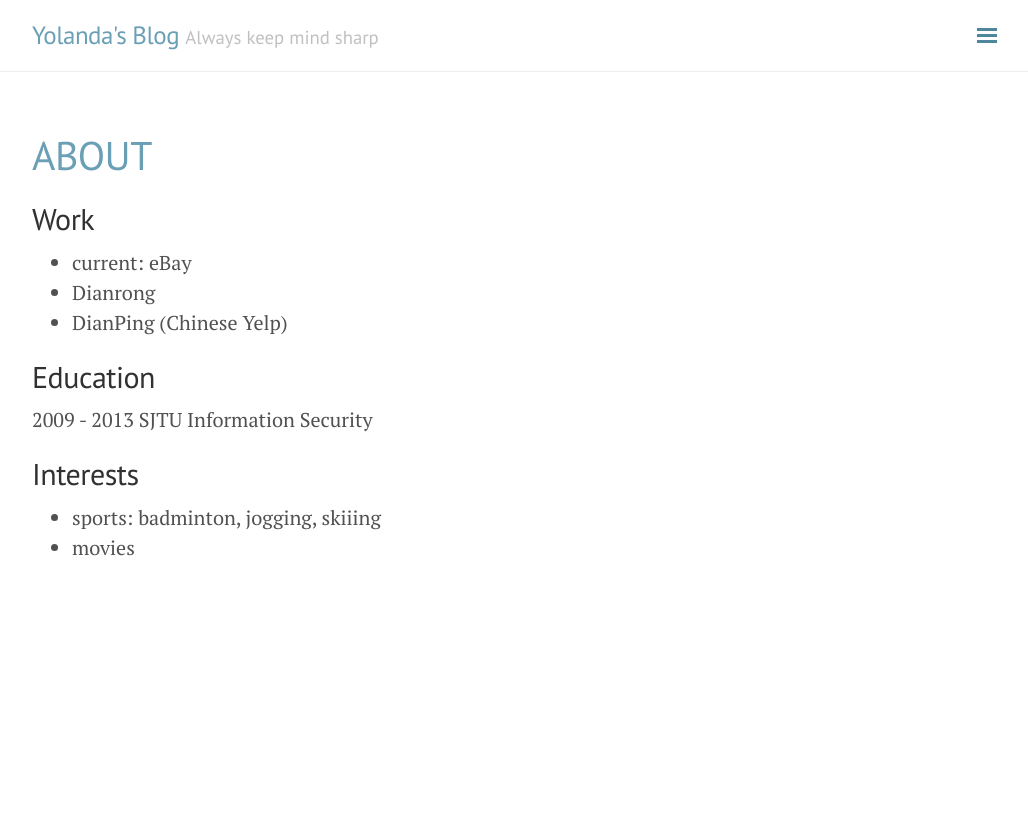
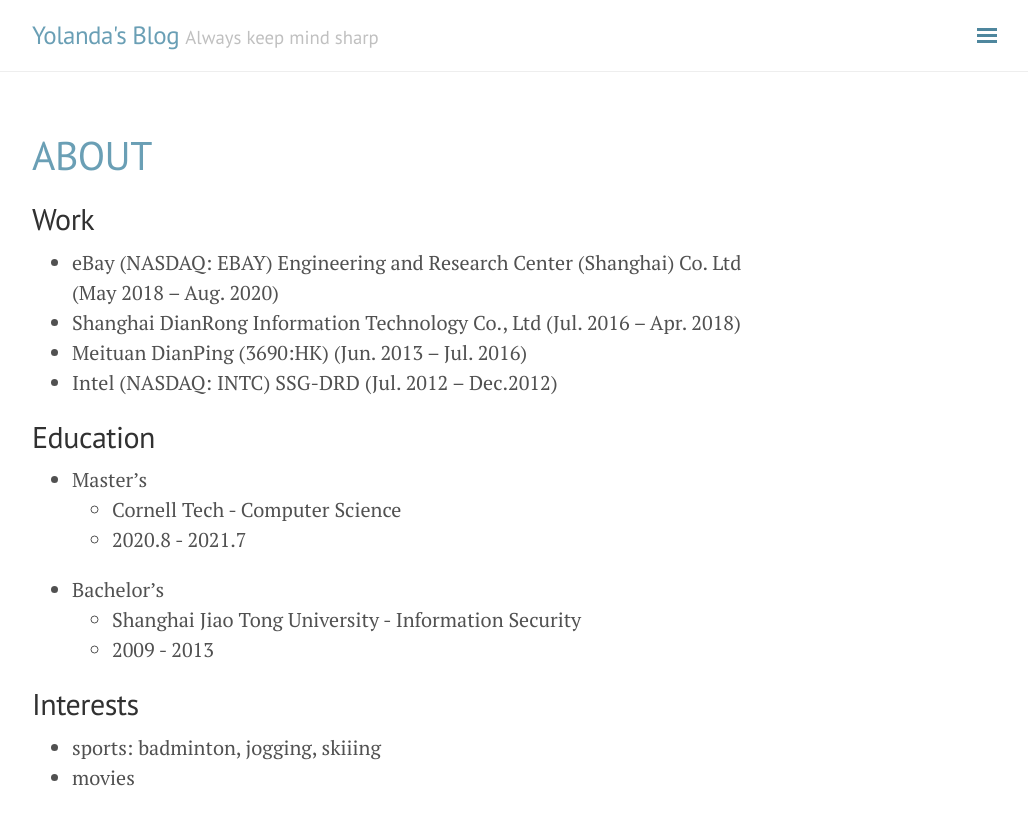
Before and after one commit to YolandaLeo/yolandaleo.github.io, a Jekyll site: the page built from about.md, in a window 1280 px wide. Shown: the top 825 px of the page, without its empty margins (248-1276 px from the left). Built offline with Jekyll 4.4.1, drawn with Linux system fonts in a browser that asks for light colours; nearby versions of some CDN libraries.

```diff
--- a/Gemfile
+++ b/Gemfile
@@ -11,6 +11,7 @@ source 'https://rubygems.org'
 gem 'github-pages', group: :jekyll_plugins
 gem 'jekyll'
 gem 'jekyll-paginate'
-gem 'kramdown'
+gem "kramdown", ">= 2.3.1"
 gem 'pygments.rb'
-gem "nokogiri", ">= 1.8.5"
+gem "nokogiri", ">= 1.11.0"
+gem "rubyzip", ">= 1.3.0"
--- a/about.md
+++ b/about.md
@@ -3,12 +3,19 @@ layout: page
 title: About
 ---
 ## Work
-* current: eBay
-* Dianrong
-* DianPing (Chinese Yelp)
+* eBay (NASDAQ: EBAY) Engineering and Research Center (Shanghai) Co. Ltd (May 2018 – Aug. 2020)
+* Shanghai DianRong Information Technology Co., Ltd (Jul. 2016 – Apr. 2018)
+* Meituan DianPing (3690:HK) (Jun. 2013 – Jul. 2016)
+* Intel (NASDAQ: INTC) SSG-DRD (Jul. 2012 – Dec.2012)
 
 ## Education
-2009 - 2013 SJTU Information Security
+* Master's
+   * Cornell Tech - Computer Science
+   * 2020.8 - 2021.7
+
+* Bachelor's
+    * Shanghai Jiao Tong University - Information Security
+    * 2009 - 2013
 
 ## Interests
 * sports: badminton, jogging, skiiing
```
Also changed, not shown: _posts/2020-05-06-FlinkSessionOne.md (+0 -1 lines), _posts/2021-04-24-FastSlowPointers.md (added, +36 -0 lines), Gemfile.lock, img/fspointers.jpeg (added).
